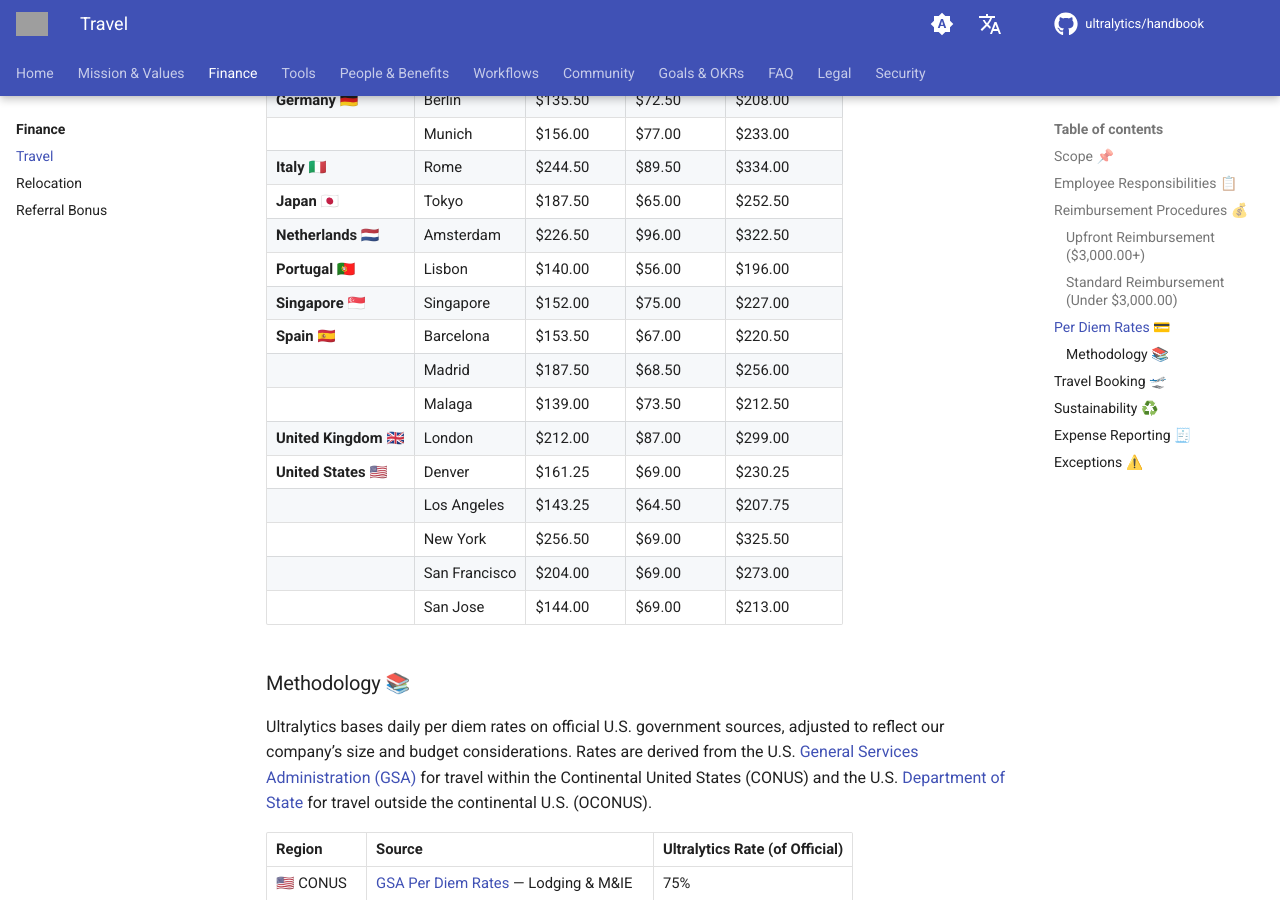
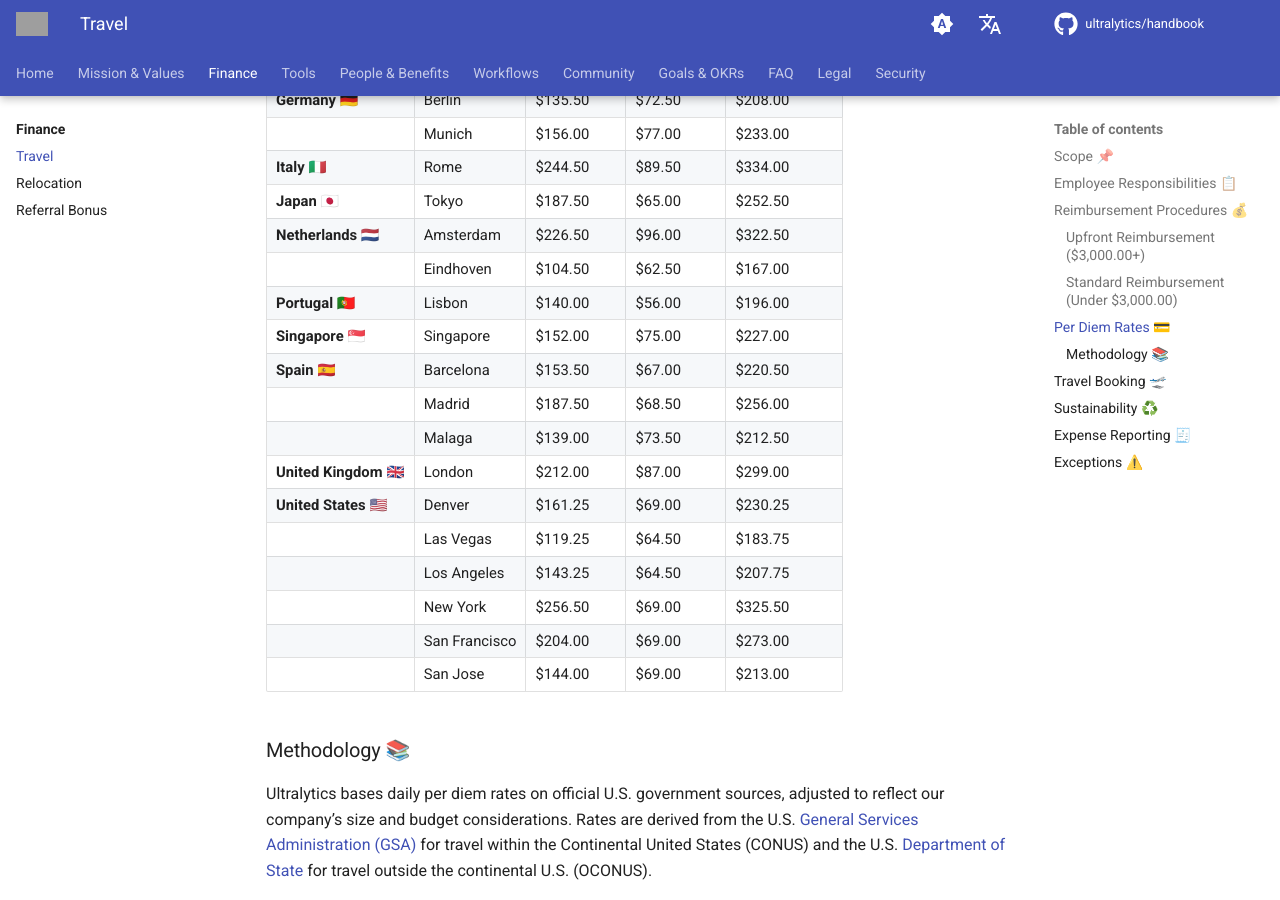
Before and after one commit to ultralytics/handbook, an MkDocs documentation site: the page built from docs/en/finance/travel.md, in a window 1280 px wide and 900 px high, scrolled down 1329 px. Built offline with MkDocs 1.6.1 and Material for MkDocs 9.7.7, drawn with Linux system fonts in a browser that asks for light colours; comment, search, counter and statistics services are not loaded; grey boxes are pictures that could not be loaded.

Commit message:
Update travel.md
Signed-off-by: Glenn Jocher <glenn.jocher@ultralytics.com>

```diff
--- a/docs/en/finance/travel.md
+++ b/docs/en/finance/travel.md
@@ -32,29 +32,31 @@ This policy applies to all employees of [Ultralytics](https://www.ultralytics.co
 
 Employees traveling for business will receive a daily per diem allowance based on their destination. The total per diem is the sum of lodging and meals, incidentals & expenses (M&IE), which covers accommodation, meals, tips, ground transportation, and other incidental costs. Only airfare is reimbursable separately. The following rates apply for the full year of 2025 and will be updated on January 1st, 2026:
 
-| Country               | City          | Lodging | M&IE   | Total Per Diem |
-| --------------------- | ------------- | ------- | ------ | -------------- |
+| Country                 | City          | Lodging | M&IE   | Total Per Diem |
+| ----------------------- | ------------- | ------- | ------ | -------------- |
 | **China 🇨🇳**          | Beijing       | $123.50 | $69.00 | $192.50        |
-|                       | Shanghai      | $187.50 | $80.00 | $267.50        |
-|                       | Shenzhen      | $115.00 | $71.00 | $186.00        |
-|                       | Hong Kong     | $177.50 | $90.00 | $267.50        |
+|                         | Shanghai      | $187.50 | $80.00 | $267.50        |
+|                         | Shenzhen      | $115.00 | $71.00 | $186.00        |
+|                         | Hong Kong     | $177.50 | $90.00 | $267.50        |
 | **France 🇫🇷**         | Paris         | $255.50 | $86.50 | $342.00        |
 | **Germany 🇩🇪**        | Berlin        | $135.50 | $72.50 | $208.00        |
-|                       | Munich        | $156.00 | $77.00 | $233.00        |
+|                         | Munich        | $156.00 | $77.00 | $233.00        |
 | **Italy 🇮🇹**          | Rome          | $244.50 | $89.50 | $334.00        |
 | **Japan 🇯🇵**          | Tokyo         | $187.50 | $65.00 | $252.50        |
 | **Netherlands 🇳🇱**    | Amsterdam     | $226.50 | $96.00 | $322.50        |
+|                         | Eindhoven     | $104.50 | $62.50 | $167.00        |
 | **Portugal 🇵🇹**       | Lisbon        | $140.00 | $56.00 | $196.00        |
 | **Singapore 🇸🇬**      | Singapore     | $152.00 | $75.00 | $227.00        |
 | **Spain 🇪🇸**          | Barcelona     | $153.50 | $67.00 | $220.50        |
-|                       | Madrid        | $187.50 | $68.50 | $256.00        |
-|                       | Malaga        | $139.00 | $73.50 | $212.50        |
+|                         | Madrid        | $187.50 | $68.50 | $256.00        |
+|                         | Malaga        | $139.00 | $73.50 | $212.50        |
 | **United Kingdom 🇬🇧** | London        | $212.00 | $87.00 | $299.00        |
 | **United States 🇺🇸**  | Denver        | $161.25 | $69.00 | $230.25        |
-|                       | Los Angeles   | $143.25 | $64.50 | $207.75        |
-|                       | New York      | $256.50 | $69.00 | $325.50        |
-|                       | San Francisco | $204.00 | $69.00 | $273.00        |
-|                       | San Jose      | $144.00 | $69.00 | $213.00        |
+|                         | Las Vegas     | $119.25 | $64.50 | $183.75        |
+|                         | Los Angeles   | $143.25 | $64.50 | $207.75        |
+|                         | New York      | $256.50 | $69.00 | $325.50        |
+|                         | San Francisco | $204.00 | $69.00 | $273.00        |
+|                         | San Jose      | $144.00 | $69.00 | $213.00        |
 
 ### Methodology 📚
 
```
